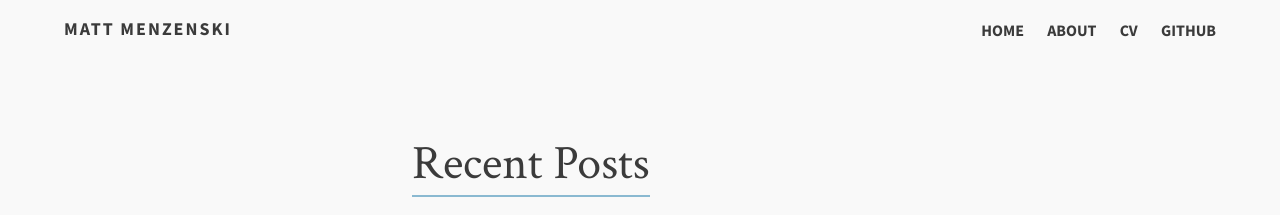
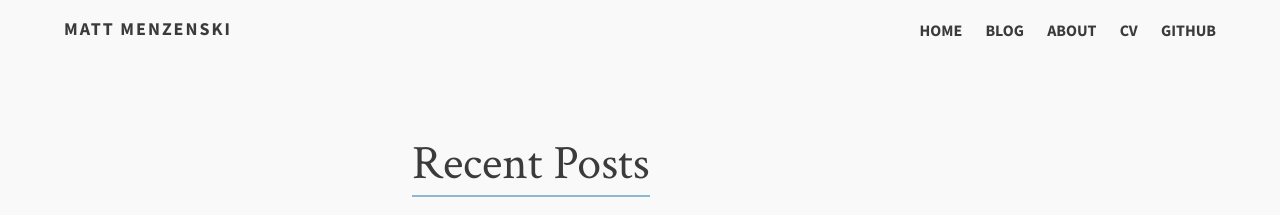
Before and after one commit to menzenski/menzenski.github.io, a Jekyll site: the page built from index.md, in a window 1280 px wide. Shown: the top 215 px of the page. Built offline with Jekyll 4.4.1, drawn with Linux system fonts in a browser that asks for light colours.

Commit message:
added blog page to nav bar

```diff
--- a/_config.yml
+++ b/_config.yml
@@ -23,6 +23,8 @@ tools:
 # Links to include in top navigation
 # For external links add external: true
 links:
+  - title: Blog
+    url: /blog
   - title: About
     url: /about
   - title: CV
```
